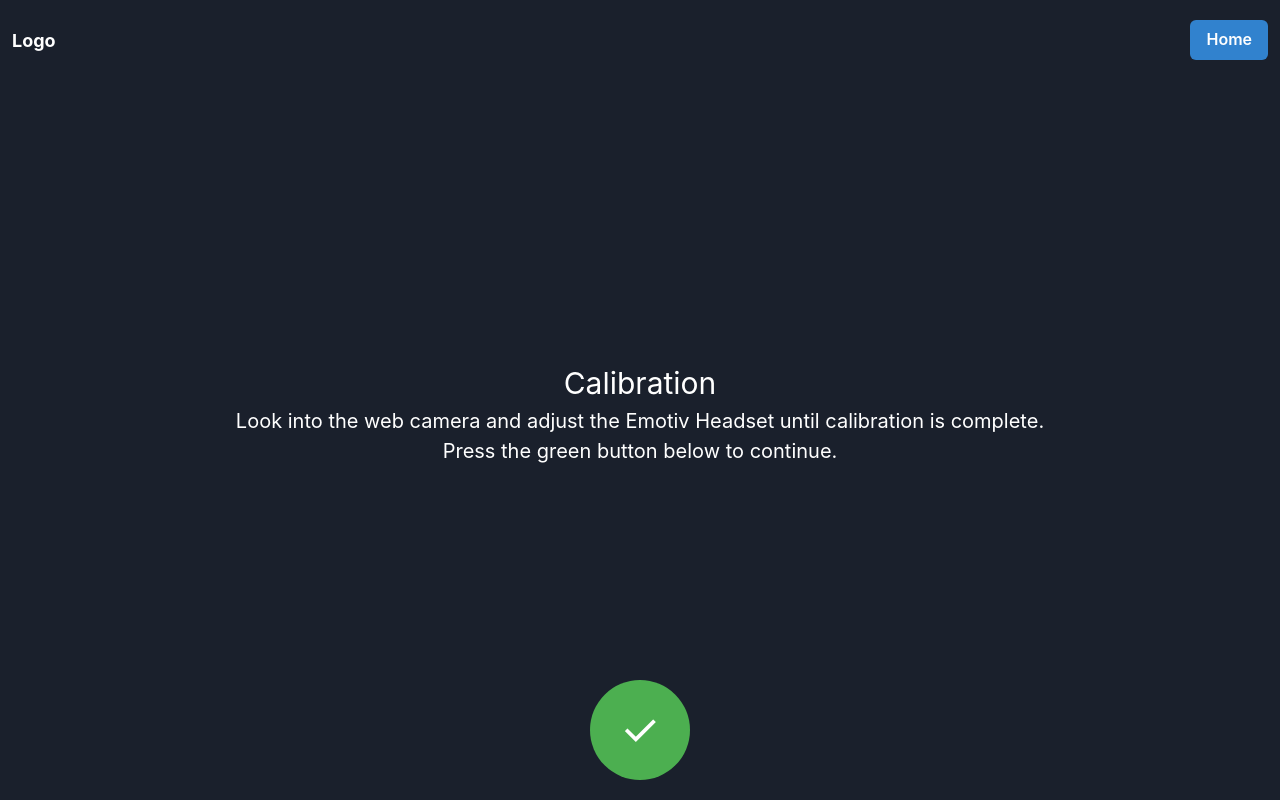
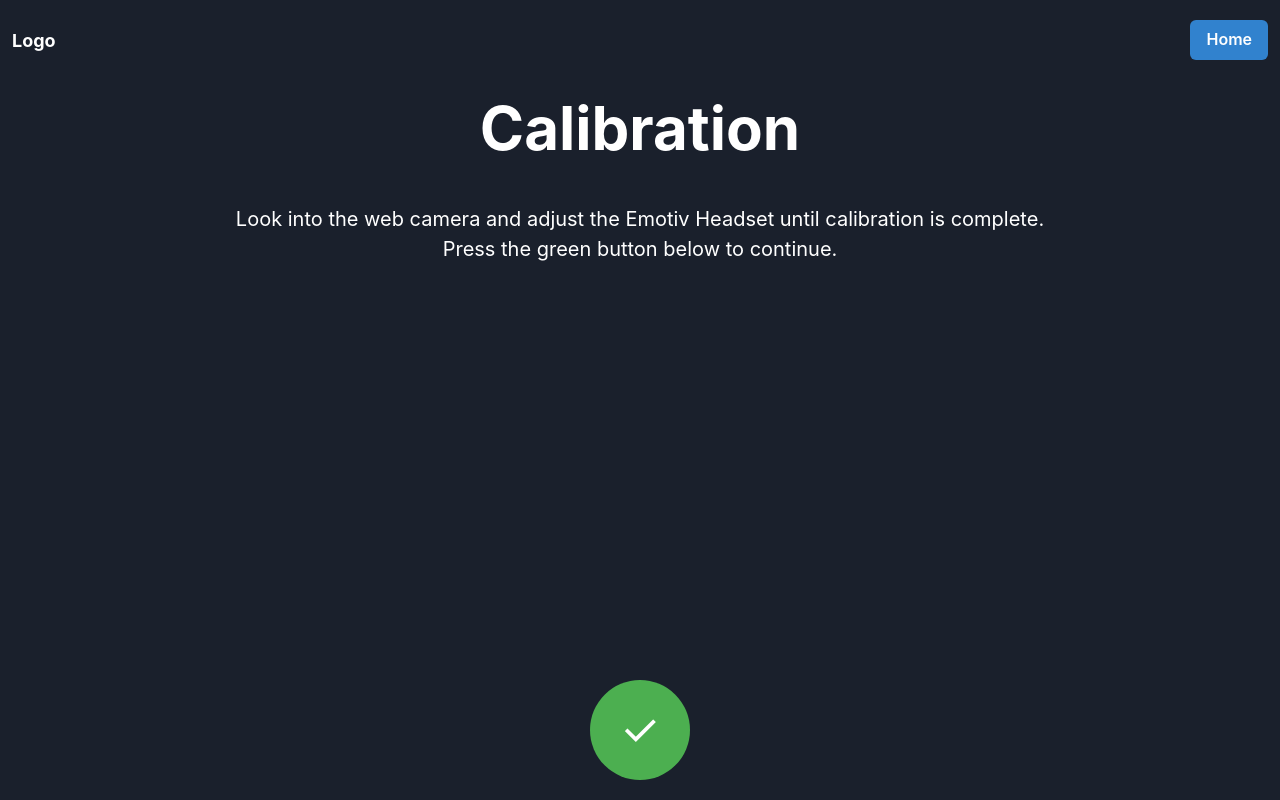
Before and after one commit to karenjennyli/focus-tracker, a React (Create React App) app in the folder django-focus-tracker-react/frontend/: page /calibration-page in a window 1280 px wide. Built offline with nearby package versions, Linux system fonts and the light colour scheme; no server answers.

Commit message:
Updated formatting for Calibration page so thta it uses Chakra UI

```diff
--- a/django-focus-tracker-react/frontend/src/App.js
+++ b/django-focus-tracker-react/frontend/src/App.js
@@ -39,8 +39,8 @@ function App() {
   return (
     <ChakraProvider theme={theme}>
       <Router>
-      <Box textAlign="center" fontSize="xl" bg={bgColor} color={color}>
-        <Grid minH="100vh" p={3} pt={0}>
+      <Box textAlign="center" fontSize="xl" bg={bgColor} color={color} minHeight="100vh">
+        <Grid p={3} pt={0}>
           {/* Navigation Bar */}
           <Container maxW="1400px" mx="auto" px={0}>
             <Flex
@@ -59,7 +59,7 @@ function App() {
           </Container>
 
           <Routes> {/* Use Routes instead of Switch */}
-          <Route path="/" element={<MainContent />} />
+            <Route path="/" element={<MainContent />} />
             <Route path="/calibration-page" element={<CalibrationPage />} />
             <Route path="/detection-info" element={<DetectionData />} />
             <Route path="/session-summary" element={<SessionSummary />} />
--- a/django-focus-tracker-react/frontend/src/CalibrationPage.js
+++ b/django-focus-tracker-react/frontend/src/CalibrationPage.js
@@ -2,6 +2,12 @@ import React, { useEffect } from 'react';
 import axios from 'axios';
 import { Link } from 'react-router-dom';
 import './CalibrationPage.css';
+
+import {
+  VStack,
+  Text,
+  Heading,
+} from '@chakra-ui/react';
 
 function CalibrationPage() {
 
@@ -20,19 +26,23 @@ function CalibrationPage() {
       }, []);
 
     return (
-        <div className="calibration-content">
-            <h1>Calibration</h1>
-            <div className="calibration-intro">
-                <p>Look into the web camera and adjust the Emotiv Headset until calibration is complete. <br></br>Press the green button below to continue.</p>
-                <br></br>
-                <div className="container-fixed-bottom">
-                    <Link to="/detection-info">
-                        <button className="checkmark-button"></button>
-                    </Link>
-                </div>
+      <VStack spacing={8}>
+        <VStack spacing={8}>
+            <Heading as="h1" fontSize="6xl" fontWeight="bold" color="white" mt={6} mb={2}>
+              Calibration
+            </Heading>
+            <Text maxW="54rem">
+              Look into the web camera and adjust the Emotiv Headset until calibration is complete. <br></br> Press the green button below to continue.
+            </Text>
+            <div className="container-fixed-bottom">
+                <Link to="/detection-info">
+                    <button className="checkmark-button"></button>
+                </Link>
             </div>
-        </div>
+        </VStack>
+      </VStack>
     )
+
 }
 
 export default CalibrationPage;
```
